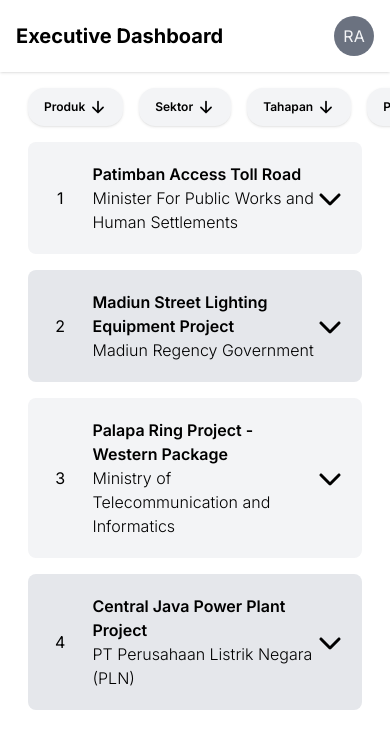
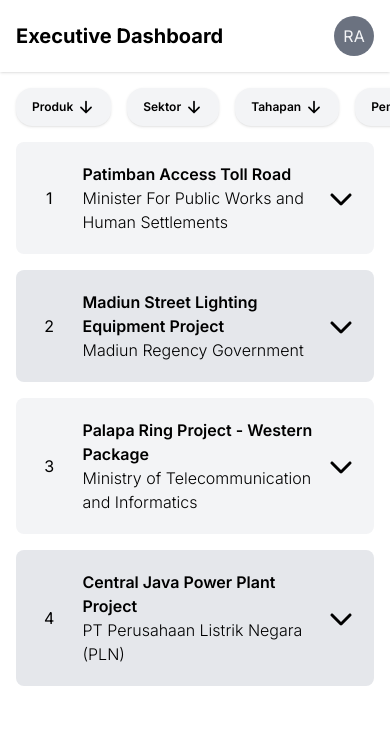
Before and after one commit to Rafyakbar02/project-database, a Next.js app: page /details in a window 390 px wide. Shown: the top 748 px of the page. Built offline with nearby package versions, Linux system fonts and the light colour scheme.

Commit message:
another margin and padding edit

```diff
--- a/components/Accordion.jsx
+++ b/components/Accordion.jsx
@@ -22,7 +22,7 @@
   const [open, setOpen] = useState(false);
 
   return (
-    <div className={"mx-7 md:mx-20"}>
+    <div className={"mx-4 md:mx-20"}>
       <div
         className={
           "rounded-lg grid grid-cols-12 p-5 cursor-pointer z-10 " +
--- a/components/FiltersPanel.jsx
+++ b/components/FiltersPanel.jsx
@@ -4,7 +4,7 @@
 
 const FiltersPanel = () => {
   return (
-    <section className="py-4 px-7 sm:px-0 flex gap-4 overflow-x-auto md:mx-20">
+    <section className="py-4 px-4 sm:px-0 flex gap-4 overflow-x-auto md:mx-20">
       <Filter type={produk} name={"Produk"} />
       <Filter type={sektor} name={"Sektor"} />
       <Filter type={tahapan} name={"Tahapan"} />
```
